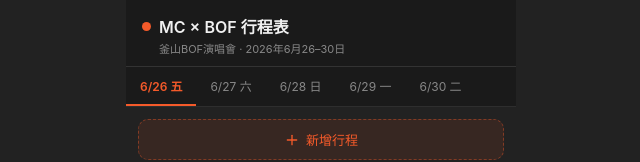
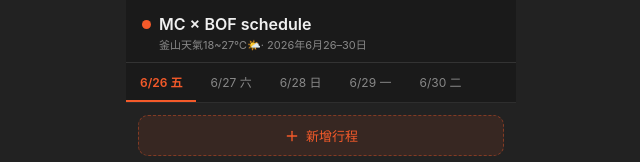
Before and after one commit to fifi122340526-design/MC-x-BOF-schedule-fin, a plain HTML site: page index.html in a window 1280 px wide. Shown: the top 162 px of the page, without its empty margins (319-959 px from the left). Drawn offline with Linux system fonts and the light colour scheme; no server answers.

Commit message:
Update header titles and subtitles in index.html

```diff
--- a/index.html
+++ b/index.html
@@ -6,7 +6,7 @@
 <meta name="viewport" content="width=device-width, initial-scale=1">
 <style>
 *{box-sizing:border-box;margin:0;padding:0;}
-body{font-family:-apple-system,BlinkMacSystemFont,'Helvetica Neue',sans-serif;background:#222;color:#f0f0f0;max-width:390px;margin:0 auto;min-height:100vh;}
+body{font-family:-apple-system,BlinkMacSystemFont,'bebas neue',sans-serif;background:#222;color:#f0f0f0;max-width:390px;margin:0 auto;min-height:100vh;}
 .header{background:#1a1a1a;padding:14px 16px 10px;border-bottom:1px solid #333;}
 .header-top{display:flex;align-items:center;gap:8px;margin-bottom:2px;}
 .dot{width:9px;height:9px;background:#f45a2a;border-radius:50%;flex-shrink:0;}
@@ -78,8 +78,8 @@
 <h2 class="sr-only" style="position:absolute;width:1px;height:1px;overflow:hidden;clip:rect(0,0,0,0);">MC × BOF 釜山影展行程表 6/26–6/30</h2>
 
 <div class="header">
-  <div class="header-top"><div class="dot"></div><div class="h-title">MC × BOF 行程表</div></div>
-  <div class="h-sub">釜山BOF演唱會 · 2026年6月26–30日</div>
+  <div class="header-top"><div class="dot"></div><div class="h-title">MC × BOF schedule</div></div>
+  <div class="h-sub">釜山天氣18~27℃🌤️· 2026年6月26–30日</div>
 </div>
 
 <div class="tabs" id="tabs"></div>
```
